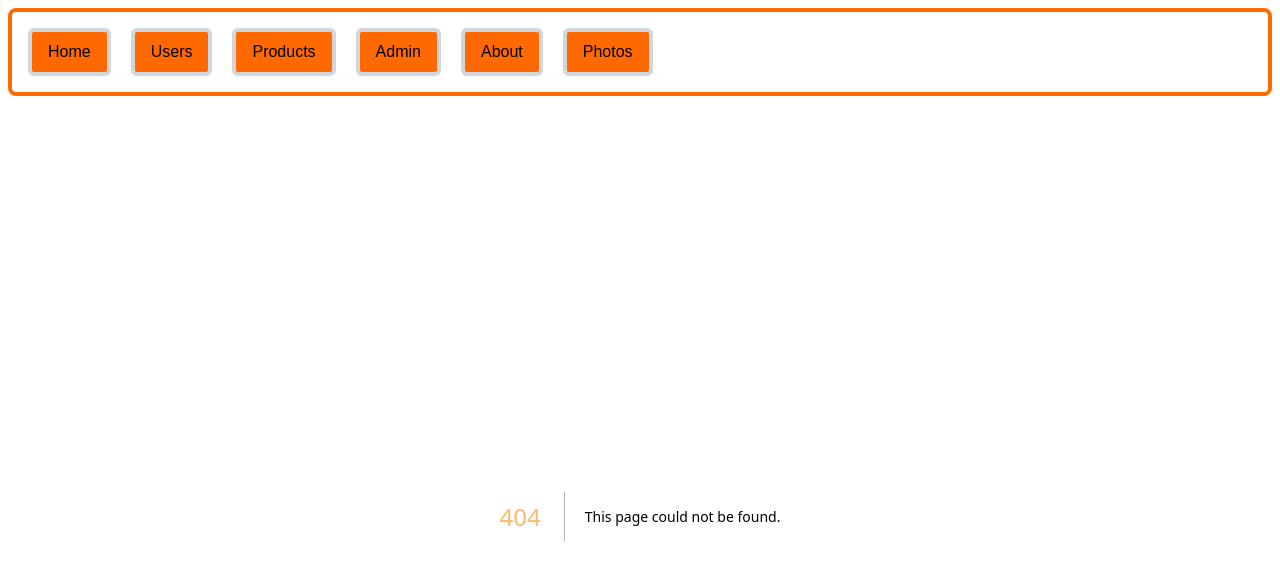
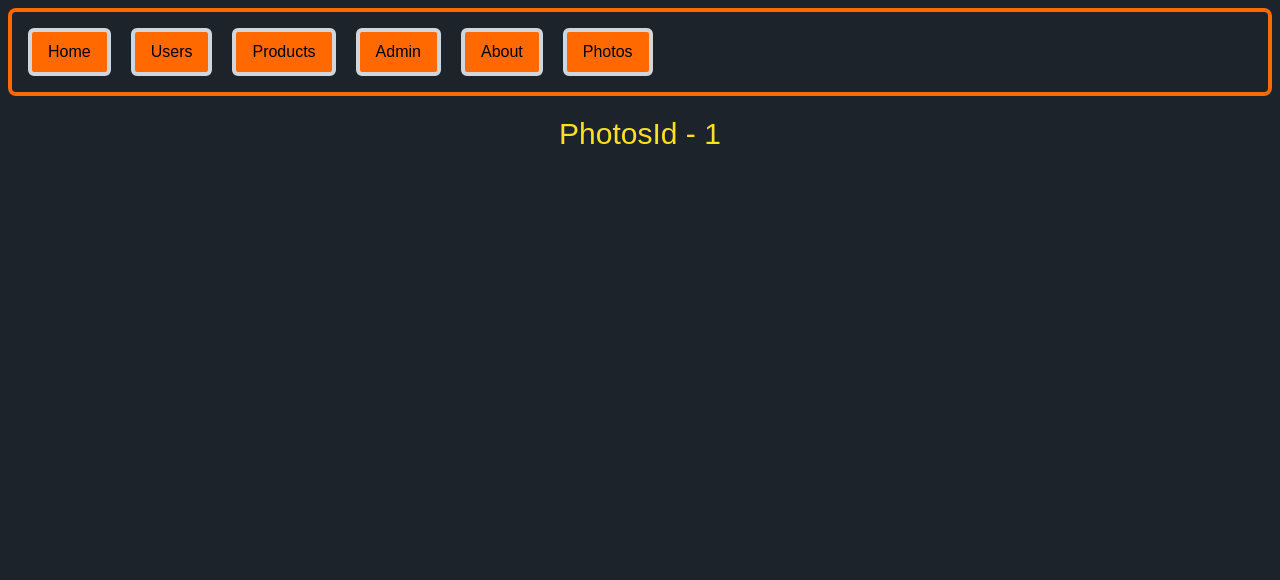
Before and after one commit to Alanimustafa/LRN-NEXTJS-MOSH, a Next.js app: page /photos/1 in a window 1280 px wide. Before the commit this address had no page. Shown: the top 580 px of the page. Built offline with nearby package versions, Linux system fonts and the light colour scheme.

Commit message:
Using the query paramerter for the photo page

```diff
--- /dev/null
+++ b/app/photos/[id]/page.tsx
@@ -0,0 +1,18 @@
+import React from 'react'
+
+interface Props {
+    params : { id: number }
+}
+
+const PhotosId = async (props: Props) => {
+    const params = await props.params;
+    const { id } = params;
+
+    return (
+      <div>
+        <h2 className='text-yellow-300 text-3xl text-center'>PhotosId - {id}</h2>
+      </div>
+    )
+}
+
+export default PhotosId
--- a/app/products/[[...slug]]/page.tsx
+++ b/app/products/[[...slug]]/page.tsx
@@ -20,6 +20,7 @@ const ProductsPage = async (props : Props) => {
     <>
     <div>
       <h1>{ slug } ProductsPage</h1>
+
     </div>
 
     </>
--- a/package.json
+++ b/package.json
@@ -10,7 +10,7 @@
   },
   "dependencies": {
     "fast-sort": "^3.4.1",
-    "next": "15.2.2",
+    "next": "^15.2.4",
     "react": "^19.0.0",
     "react-dom": "^19.0.0"
   },
```
Also changed, not shown: 1 other file (tests, documents, lock files or other folders).
